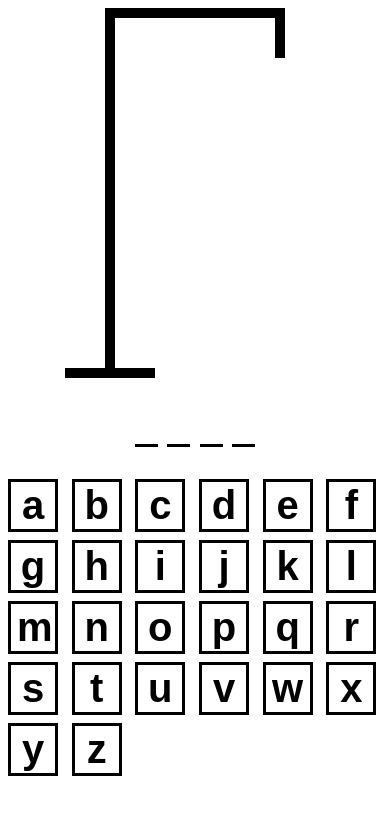
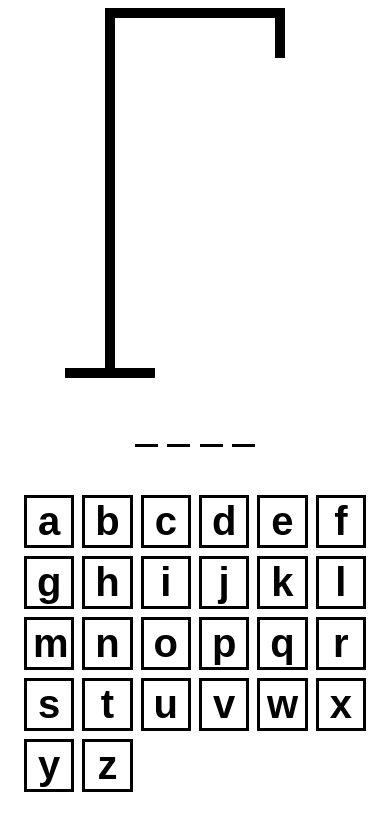
Before and after one commit to worm-codes/Hangman-TypeScript-Exercise, a React (Vite) app: page / in a window 390 px wide. Shown: the top 830 px of the page. Built offline with nearby package versions, Linux system fonts and the light colour scheme.

Commit message:
fix keyboard mobil design

```diff
--- a/src/components/Keyboard.tsx
+++ b/src/components/Keyboard.tsx
@@ -10,7 +10,7 @@ type KeyboardProps={
 const Keyboard = ({activeLetters,inActiveLetters,addGuessedLetter,disabled}:KeyboardProps) => {
   const {isTablet}=useResponsive()
   return (
-    <div>
+    <KeyboardContainer>
       <KeyboardWrapper isTablet={isTablet}>
         {KEYS.map((key)=>{
         const isActive=activeLetters.includes(key)
@@ -22,23 +22,31 @@ const Keyboard = ({activeLetters,inActiveLetters,addGuessedLetter,disabled}:Keyb
           isInActive={isInActive}>{key}</KeyboardKey>
 })}
       </KeyboardWrapper>
-    </div>
+    </KeyboardContainer>
   )
 }
 
 export default Keyboard
 
+const KeyboardContainer=styled.div`
+  display: flex;
+  justify-content: center;
+  align-items: center;
+  padding: 1rem;
+`
+
 const KeyboardWrapper=styled.div<{isTablet:boolean}>`
   display: grid;
   grid-template-columns:  repeat(auto-fit,minmax(50px,1fr));
   gap: 0.5rem;
+  max-width: ${({isTablet})=>isTablet?'350px':'100%'};
 `
 interface KeyboardButtonProps {
   readonly isActive: boolean;
   readonly isInActive: boolean;
 }
 const KeyboardKey=styled.button<KeyboardButtonProps>`
-  max-width: 50px;
+  width: 100%;
   border: 3px solid black;
   background: none;
   aspect-ratio: 1/1;
```
